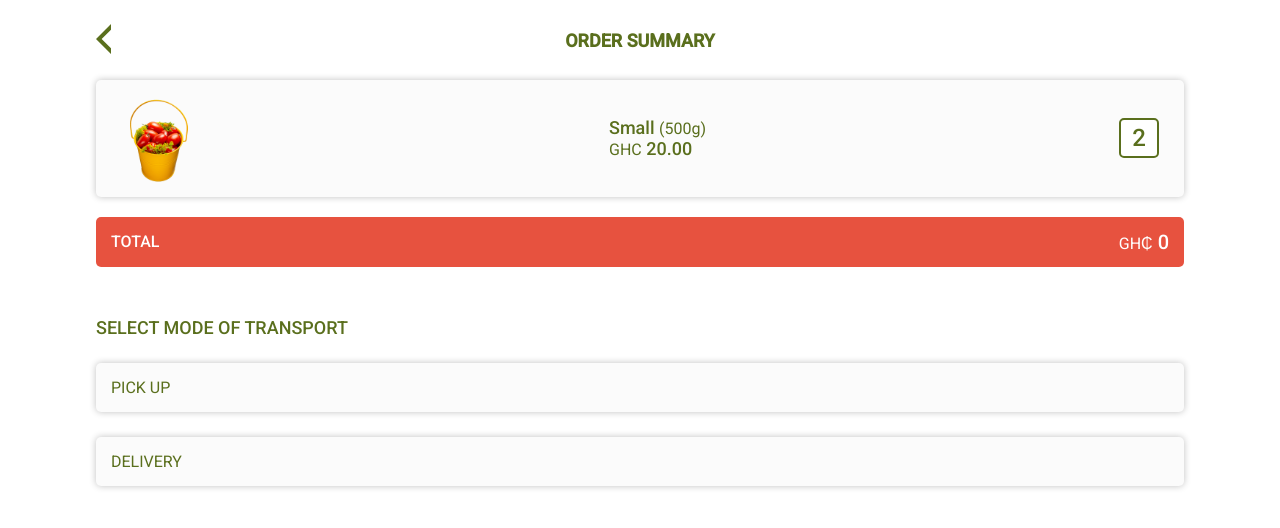
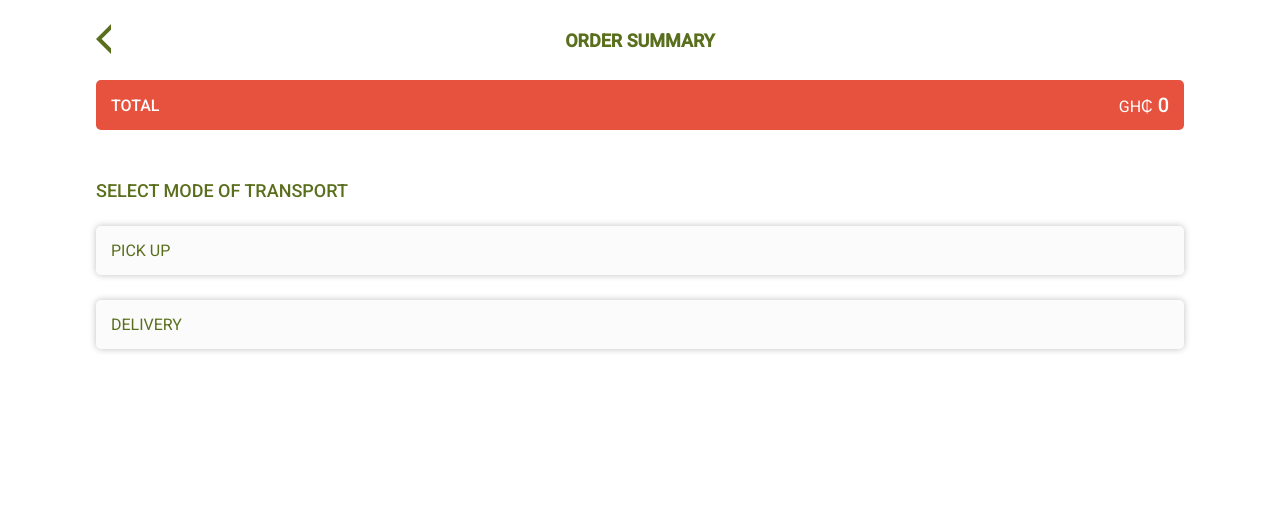
Before and after one commit to GloriaSekyere/edems-foods, a React (Create React App) app: page /order-summary in a window 1280 px wide. Shown: the top 528 px of the page. Built offline with nearby package versions, Linux system fonts and the light colour scheme.

Commit message:
complete order sumaary cards component

```diff
--- a/src/components/Jar.js
+++ b/src/components/Jar.js
@@ -48,7 +48,7 @@ const Jar = ({
       <div className='products-item-details'>
         <div className='products-item-details-description'>
           <p>{size} <span>({weight})</span></p>
-          <p><span>GHC</span> {price}</p>
+          <p><span>GH₵</span> {price}</p>
         </div>
 
         <div className='products-item-details-quantity'>
--- /dev/null
+++ b/src/components/SummaryCard.js
@@ -0,0 +1,25 @@
+import React from 'react'
+
+const SummaryCard = ({
+  image,
+  size,
+  weight,
+  price,
+  quantity
+}) => {
+
+  return (
+    <div className='order-summary-card'>
+      <div className='order-summary-card-img'>
+        <img src={image} alt='image' />
+      </div>
+      <div className='order-summary-card-description'>
+        <p>{size} <span>({weight})</span></p>
+        <p><span>GH₵</span> {price}</p>
+      </div>
+      <div className='order-summary-card-quantity'>{quantity}</div>
+    </div>
+  )
+}
+
+export default SummaryCard
--- a/src/pages/order_summary/OrderSummary.js
+++ b/src/pages/order_summary/OrderSummary.js
@@ -3,14 +3,21 @@ import { Link } from 'react-router-dom'
 
 //hooks
 import { useTotal } from '../../hooks/useTotal'
+import { useQuantity } from '../../hooks/useQuantity'
 
 //assets
 import Bucket from '../../assets/bucket.png'
 
 //components
 import PageTitle from '../../components/PageTitle'
+import SummaryCard from '../../components/SummaryCard'
 
 const OrderSummary = () => {
+  const {
+    smallQuantity,
+    mediumQuantity,
+    largeQuantity
+  } = useQuantity()
   const { total } = useTotal()
 
   return (
@@ -19,16 +26,29 @@ const OrderSummary = () => {
       <PageTitle title="order summary" linkTo="/products" />
 
       <div className='order-summary-cards'>
-        <div className='order-summary-card'>
-          <div className='order-summary-card-img'>
-            <img src={Bucket} alt='' />
-          </div>
-          <div className='order-summary-card-description'>
-            <p>Small <span>(500g)</span></p>
-            <p><span>GHC</span> 20.00</p>
-          </div>
-          <div className='order-summary-card-quantity'>2</div>
-        </div>
+        {smallQuantity > 0 && <SummaryCard
+          image={Bucket}
+          size="Small"
+          price={20.00}
+          weight="500g"
+          quantity={smallQuantity}
+        />}
+
+        {mediumQuantity > 0 && <SummaryCard
+          image={Bucket}
+          size="Medium"
+          price={30.00}
+          weight="750g"
+          quantity={mediumQuantity}
+        />}
+
+        {largeQuantity > 0 && <SummaryCard
+          image={Bucket}
+          size="Large"
+          price={40.00}
+          weight="1kg"
+          quantity={largeQuantity}
+        />}
       </div>
 
       <div className='order-summary-total'>
```
